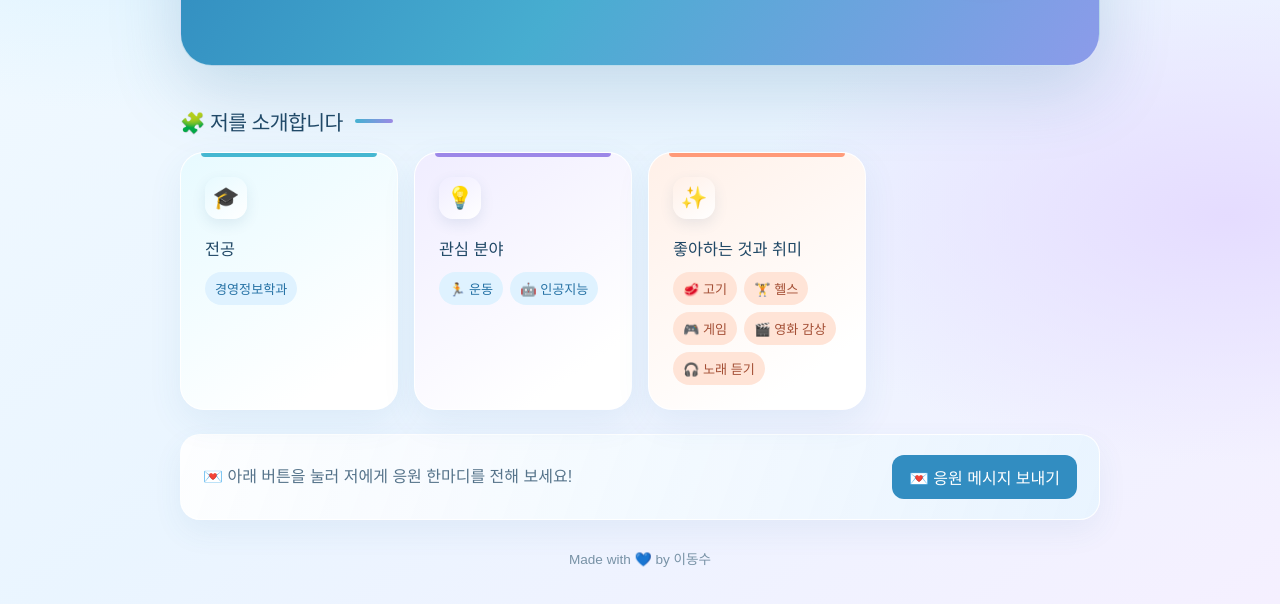
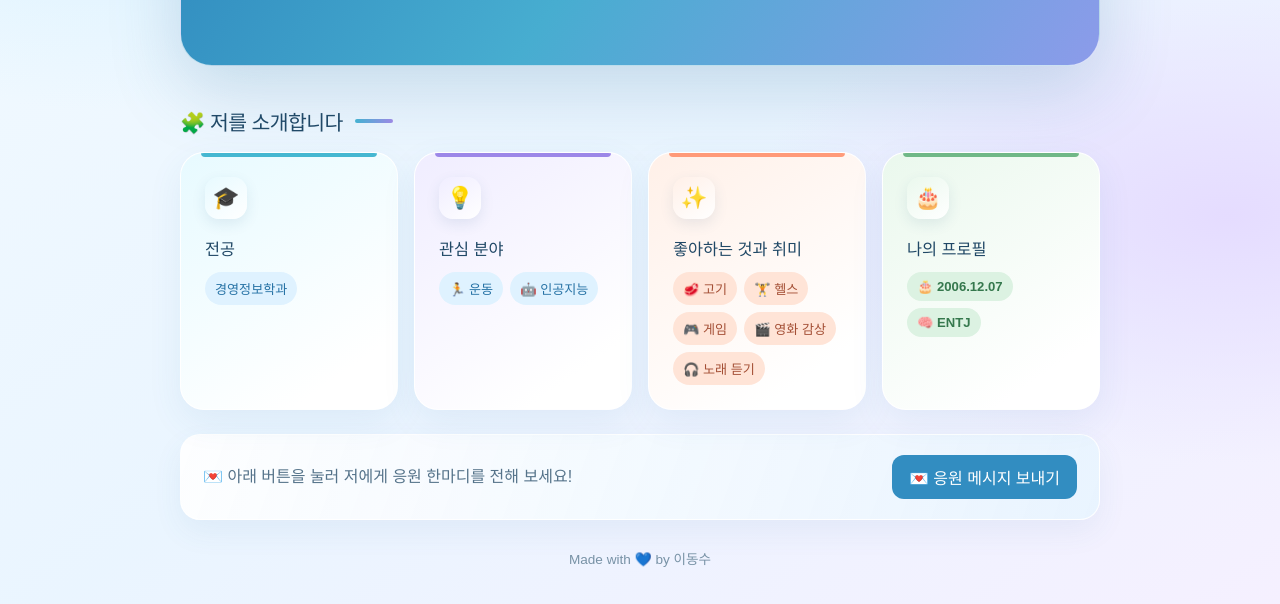
Before and after one commit to dslee1207/week11-mini, a plain HTML site: page index.html in a window 1280 px wide. Shown: the part 417-1021 px from the top of the page. Drawn offline with Linux system fonts and the light colour scheme.

Commit message:
생일과 MBTI 프로필 추가
Co-authored-by: Copilot <223556219+Copilot@users.noreply.github.com>

```diff
--- a/index.html
+++ b/index.html
@@ -5,7 +5,7 @@
     <meta name="viewport" content="width=device-width, initial-scale=1.0" />
     <meta
       name="description"
-      content="경영정보학과 이동수의 관심 분야와 좋아하는 것, 취미를 소개합니다."
+      content="경영정보학과 이동수의 생일, MBTI, 관심 분야와 취미를 소개합니다."
     />
     <title>이동수 | 자기소개</title>
     <style>
@@ -271,6 +271,12 @@
         animation-delay: 160ms;
       }
 
+      .card:nth-child(4) {
+        --card-accent: #70b887;
+        --card-tint: #eaf8ed;
+        animation-delay: 240ms;
+      }
+
       .card:hover {
         transform: translateY(-6px);
         box-shadow: 0 20px 42px rgb(55 117 160 / 15%);
@@ -307,6 +313,11 @@
       .card:nth-child(3) .tag {
         color: #a44f35;
         background: #ffe4d7;
+      }
+
+      .card:nth-child(4) .tag {
+        color: #35784d;
+        background: #dcf2e2;
       }
 
       .message-area {
@@ -427,6 +438,12 @@
           transform: translateY(14px);
         }
 
+        to {
+          opacity: 1;
+          transform: translateY(0);
+        }
+      }
+
       @keyframes bob {
         0%,
         100% {
@@ -447,12 +464,6 @@
         to {
           opacity: 1;
           scale: 1.15;
-          }
-        }
-
-        to {
-          opacity: 1;
-          transform: translateY(0);
         }
       }
     </style>
@@ -509,6 +520,15 @@
               <span class="tag">🎧 노래 듣기</span>
             </div>
           </section>
+
+          <section class="card" aria-labelledby="profile-title">
+            <span class="card-icon" aria-hidden="true">🎂</span>
+            <h3 id="profile-title">나의 프로필</h3>
+            <div class="tags">
+              <span class="tag">🎂 2006.12.07</span>
+              <span class="tag">🧠 ENTJ</span>
+            </div>
+          </section>
         </div>
 
         <section class="message-area" aria-label="응원 메시지">
```
Also changed, not shown: 1 other file. Lines whose indentation alone changed are shown as unchanged.
